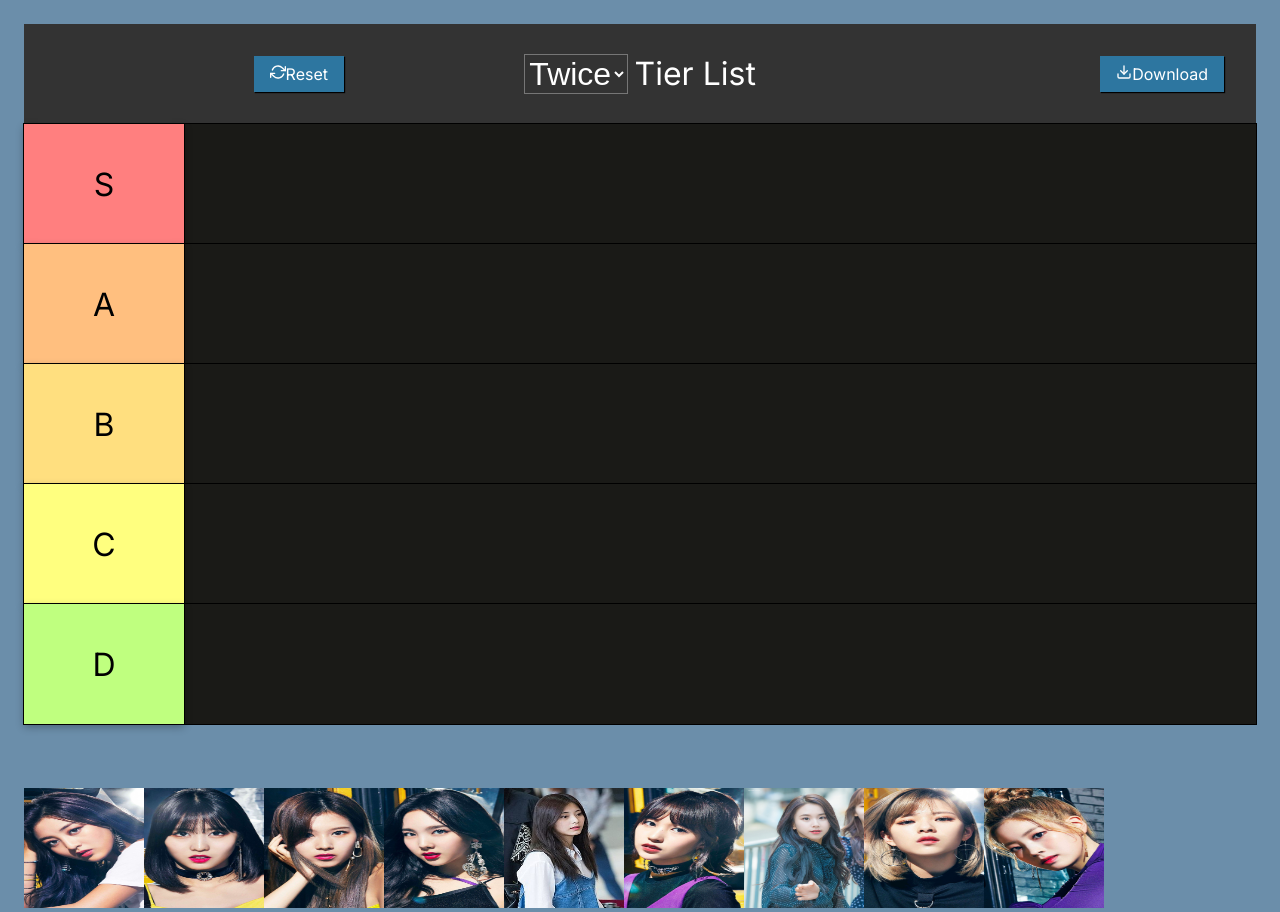
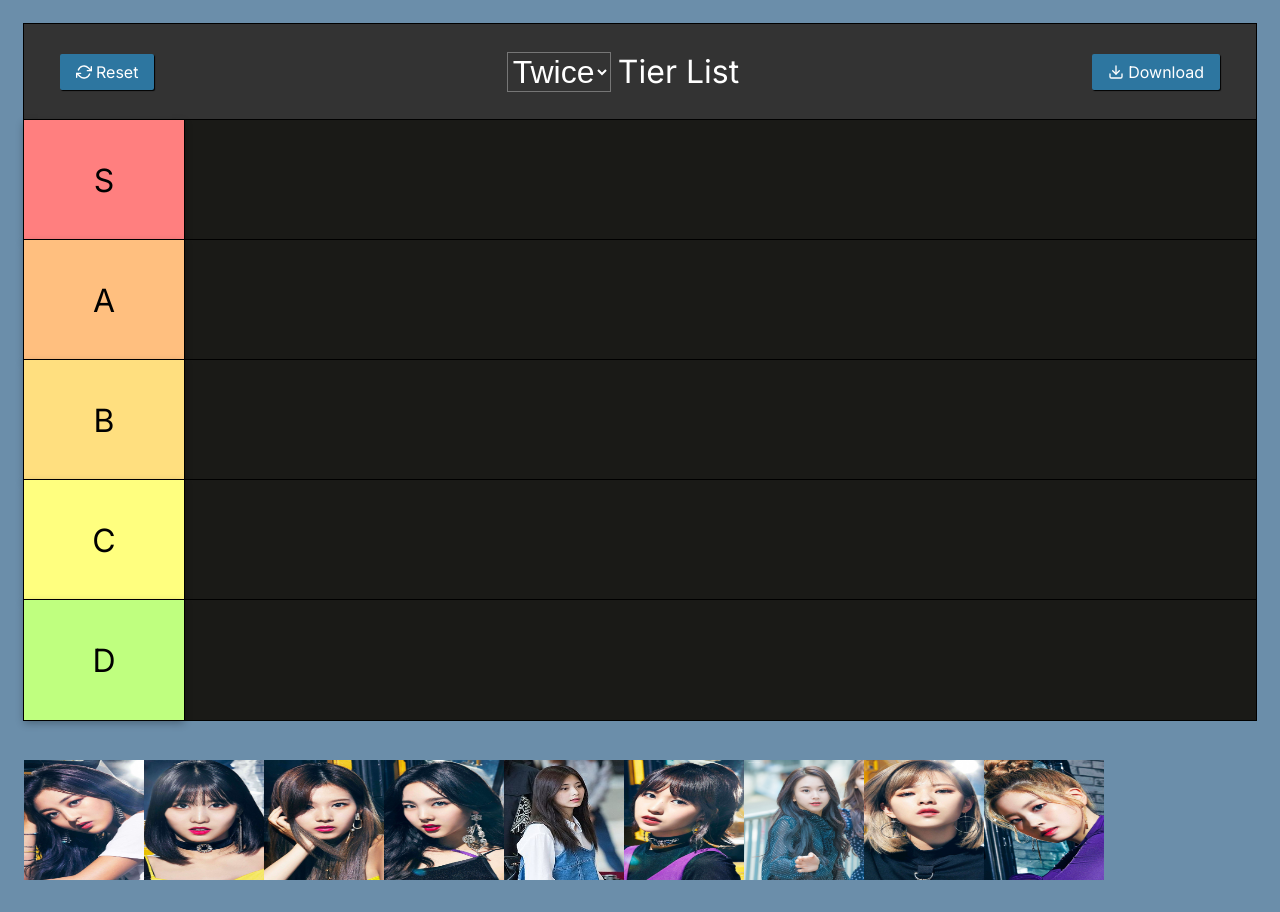
Before and after one commit to DanielPitfield/Tier-List, a Next.js app: page / in a window 1280 px wide. After the commit the page ends 884 px from the top, so only its background shows below. Built offline with nearby package versions, Linux system fonts and the light colour scheme.

Commit message:
Fix header styling

```diff
--- a/app/HeaderButton.tsx
+++ b/app/HeaderButton.tsx
@@ -11,7 +11,7 @@
   return (
     <div className={styles.wrapper}>
       <button onClick={props.onClick}>
-        <props.icon />
+        <props.icon className={styles.icon} />
         {props.text}
       </button>
     </div>
--- a/public/styles/HeaderButton.module.scss
+++ b/public/styles/HeaderButton.module.scss
@@ -1,12 +1,13 @@
 .wrapper {
   display: flex;
   align-items: center;
-  justify-content: flex-end;
-  margin: 1em;
-  width: 18em;
+  justify-content: center;
+  margin: 0 1.25em;
 
   button {
-    margin-left: 2em;
+    display: flex;
+    align-items: center;
+    justify-content: center;
     padding: 0.5em 1em;
     font-family: inherit;
     font-size: inherit;
@@ -14,9 +15,17 @@
     color: white;
     box-shadow: 1px 1px 1px black;
     border: none;
+    border-radius: 2px;
+
     cursor: pointer;
     &:hover {
       background-color: darken(#2d76a0, 10%);
     }
+
+    .icon {
+      display: flex;
+      justify-content: center;
+      margin-right: 0.25em;
+    }
   }
 }
--- a/public/styles/StagingArea.module.scss
+++ b/public/styles/StagingArea.module.scss
@@ -1,5 +1,5 @@
 .wrapper {
   display: flex;
   height: 120px;
-  margin-top: 4em;
+  margin-top: 2.5em;
 }
--- a/public/styles/index.scss
+++ b/public/styles/index.scss
@@ -24,6 +24,7 @@
     background-color: lighten(black, 20%);
     padding: 1em;
     flex-basis: 4em;
+    outline: 1px solid darken(#1a1a17, 10%);
 
     .title {
       display: flex;
```
